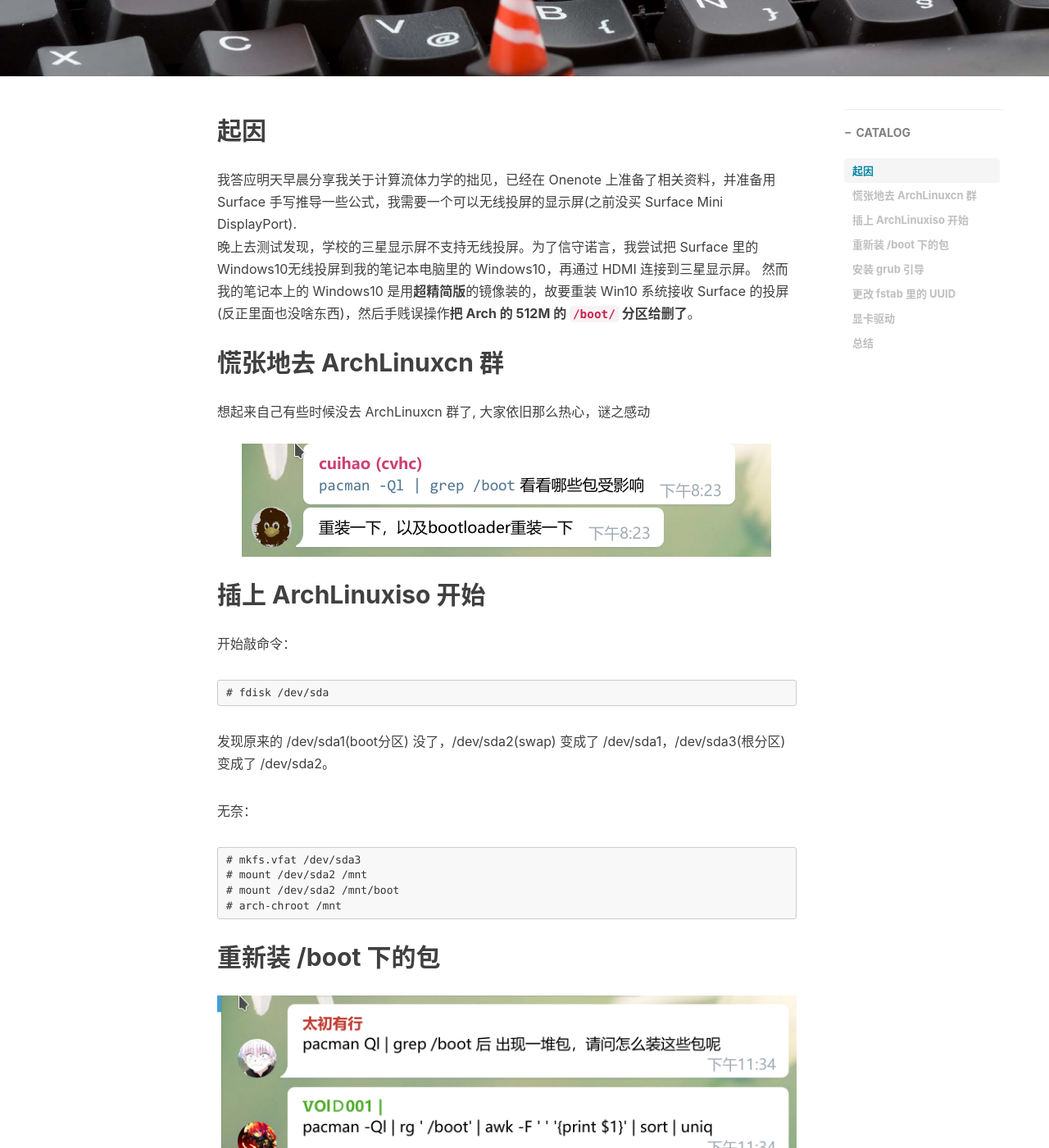
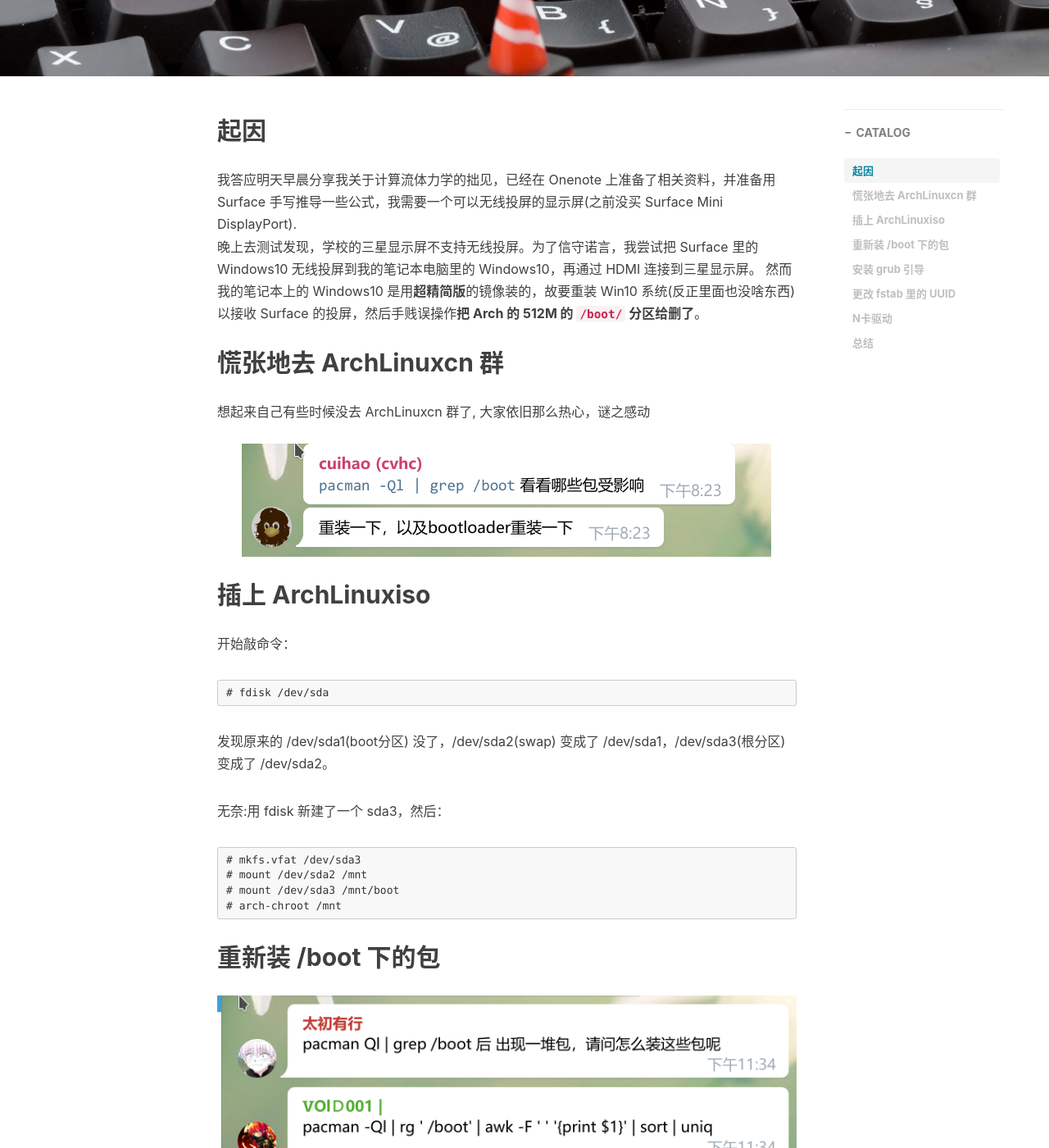
Before and after one commit to junyixu/junyixu.github.io, a Jekyll site: the page built from _posts/2019-06-06-after-deleting-boot-by-mistake.md, in a window 1280 px wide and 1400 px high, scrolled down 490 px. Shown: the whole window at 82% size. Built offline with Jekyll 4.4.1, drawn with Linux system fonts in a browser that asks for light colours; nearby versions of some CDN libraries; comment, search, counter and statistics services are not loaded; some of the changed text lies outside the part shown.

Commit message:
add 2019-06-06-after-deleting-boot-by-mistake.md

````diff
--- a/_posts/2019-06-06-after-deleting-boot-by-mistake.md
+++ b/_posts/2019-06-06-after-deleting-boot-by-mistake.md
@@ -16,26 +16,26 @@
 ## 起因
 我答应明天早晨分享我关于计算流体力学的拙见，已经在 Onenote 上准备了相关资料，并准备用 Surface 手写推导一些公式，我需要一个可以无线投屏的显示屏(之前没买 Surface Mini DisplayPort).
 晚上去测试发现，学校的三星显示屏不支持无线投屏。为了信守诺言，我尝试把 Surface
-里的 Windows10无线投屏到我的笔记本电脑里的 Windows10，再通过 HDMI 连接到三星显示屏。
-然而我的笔记本上的 Windows10 是用**超精简版**的镜像装的，故要重装 Win10 系统接收 Surface 的投屏(反正里面也没啥东西)，然后手贱误操作**把 Arch 的 512M 的 `/boot/` 分区给删了**。
+里的 Windows10 无线投屏到我的笔记本电脑里的 Windows10，再通过 HDMI 连接到三星显示屏。
+然而我的笔记本上的 Windows10 是用**超精简版**的镜像装的，故要重装 Win10 系统(反正里面也没啥东西)以接收 Surface 的投屏，然后手贱误操作**把 Arch 的 512M 的 `/boot/` 分区给删了**。
 
 ## 慌张地去 ArchLinuxcn 群
 
 想起来自己有些时候没去 ArchLinuxcn 群了, 大家依旧那么热心，谜之感动
 ![cuihao](/img/bootcuihao.png)
 
-## 插上 ArchLinuxiso 开始
+## 插上 ArchLinuxiso
 开始敲命令：
 ```
 # fdisk /dev/sda
 ```
 发现原来的 /dev/sda1(boot分区) 没了，/dev/sda2(swap) 变成了 /dev/sda1，/dev/sda3(根分区) 变成了 /dev/sda2。
 
-无奈：
+无奈:用 fdisk 新建了一个 sda3，然后：
 ```
 # mkfs.vfat /dev/sda3
 # mount /dev/sda2 /mnt
-# mount /dev/sda2 /mnt/boot
+# mount /dev/sda3 /mnt/boot
 # arch-chroot /mnt
 ```
 ## 重新装 /boot 下的包
@@ -54,7 +54,7 @@
 多谢仙子！
 
 ## 安装 grub 引导
-群上的大神们用 systemd-boot, rEFInd 等等的各式 bootloader, 我是小白，笨拙地
+群上的大神们用 systemd-boot, rEFInd 等等的各式 bootloader, 我是小白，仍用 grub，笨拙地
 ```
 # grub-install --target=x86_64-efi --efi-directory=/boot --bootloader-id=grub
 ```
@@ -69,7 +69,7 @@
 是 UUID 变了（
 ![UUID](/img/bootUUID.png)
 无奈，先修好再说：直接把 fstab 中的 boot分区的UUID 改成 /dev/sda3
-## 显卡驱动
+## N卡驱动
 重启后屏幕颜色变了，重装显卡驱动(简单粗暴)
 ```
 $ sudo pacman -S nvidia nvdia-utils
````
